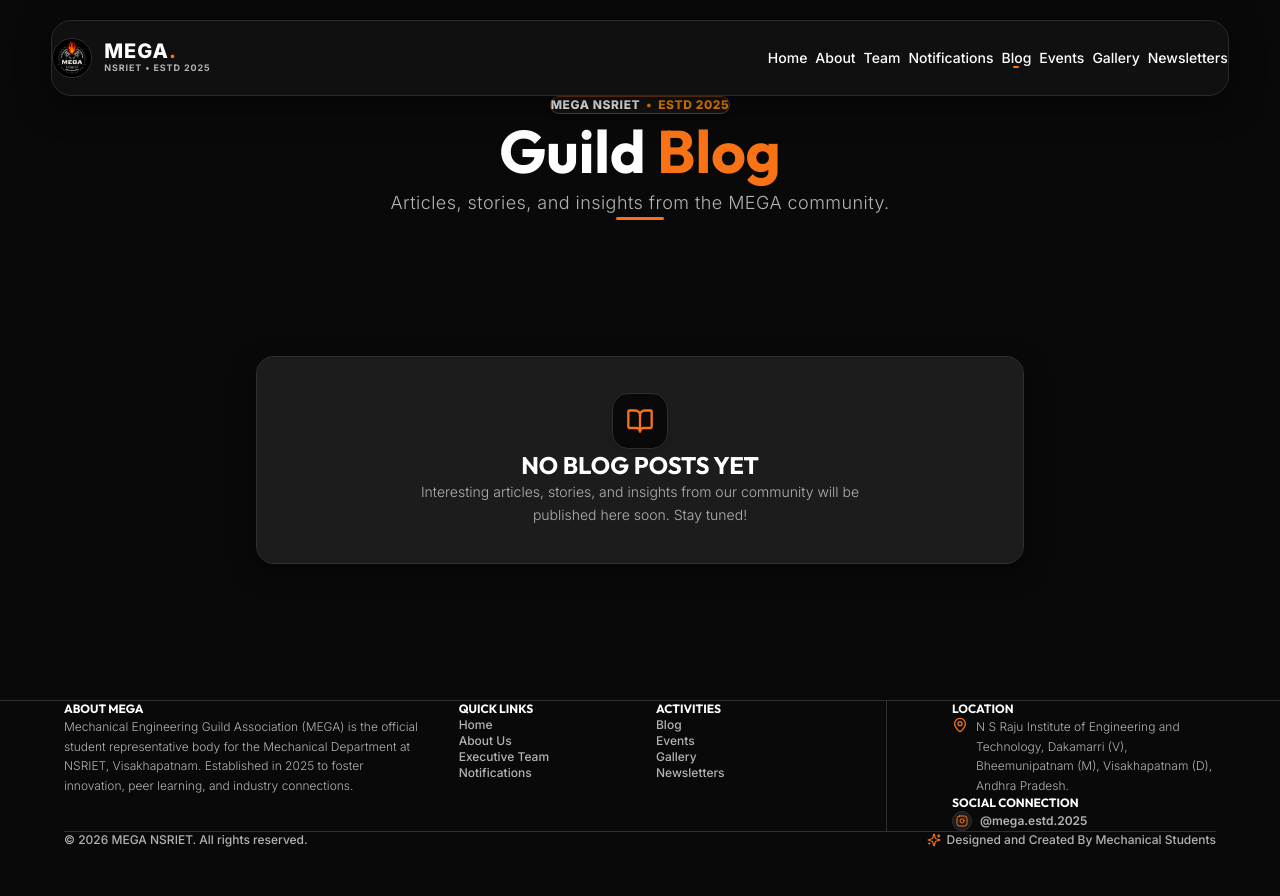
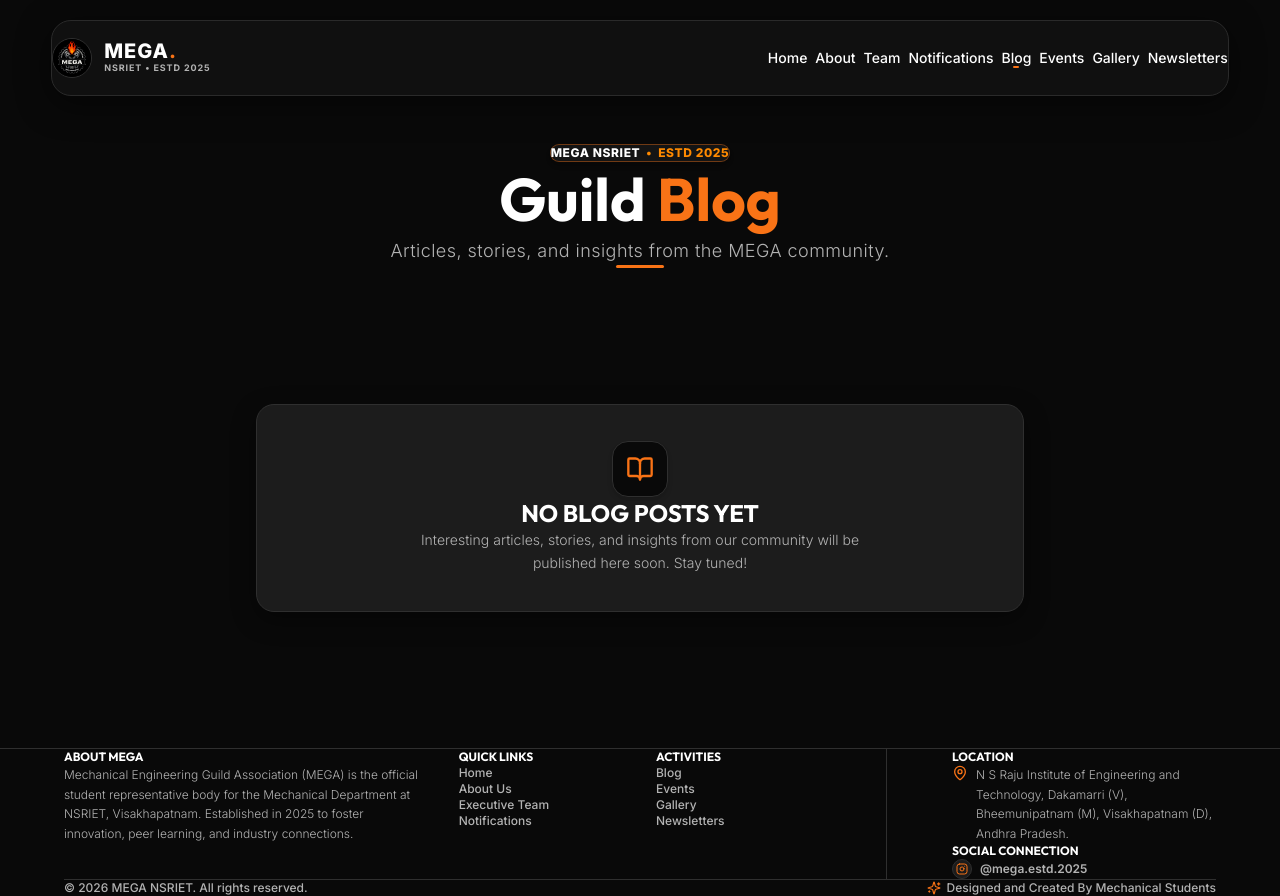
Before and after one commit to mega-2025123/mega-website, a Next.js app: page /blog in a window 1280 px wide. Before the commit the page ends 848 px from the top, so only its background shows below. Built offline with nearby package versions, Linux system fonts and the light colour scheme.

Commit message:
fix: increase top spacer clearance in Hero and PageHero to ensure zero overlap with floating navbar

```diff
--- a/src/components/Hero.jsx
+++ b/src/components/Hero.jsx
@@ -6,10 +6,10 @@ import { ArrowRight, Users, Sparkles } from 'lucide-react';
 
 export const Hero = () => {
   return (
-    <section id="home" className="w-full min-h-[calc(100vh-6rem)] flex items-center justify-center pt-28 md:pt-36 pb-28 px-4 sm:px-6 md:px-12 relative text-center overflow-hidden bg-[#090909]">
+    <section id="home" className="w-full min-h-[calc(100vh-6rem)] flex items-center justify-center pt-12 sm:pt-16 md:pt-20 pb-28 px-4 sm:px-6 md:px-12 relative text-center overflow-hidden bg-[#090909]">
       <div className="max-w-6xl mx-auto w-full flex flex-col items-center text-center z-10">
-        {/* Spacer to push content below floating navbar */}
-        <div className="h-12 md:h-20 shrink-0" />
+        {/* Generous top clearance spacer to guarantee zero overlap with floating navbar */}
+        <div className="h-28 sm:h-36 md:h-44 lg:h-48 shrink-0" />
 
         {/* High-Contrast Visible Tracking Badge */}
         <div className="inline-flex items-center gap-2.5 px-6 py-2.5 rounded-full bg-[#141414] border border-[#F97316]/50 text-xs md:text-sm font-extrabold uppercase tracking-wider shadow-lg mb-8 md:mb-12">
--- a/src/components/PageHero.jsx
+++ b/src/components/PageHero.jsx
@@ -5,8 +5,8 @@ import React from 'react';
 export const PageHero = ({ title, subtitle, accentWord }) => {
   return (
     <div className="pt-24 md:pt-28 pb-6 px-4 sm:px-6 md:px-12 max-w-6xl mx-auto w-full relative bg-[#090909]">
-      {/* Spacer to push headers below floating navbar */}
-      <div className="h-16 md:h-24" />
+      {/* Generous spacer to push headers below floating navbar */}
+      <div className="h-24 sm:h-28 md:h-36 shrink-0" />
 
       <div className="relative z-10 flex flex-col items-center text-center">
         {/* High-Contrast Hero Badge */}
```
